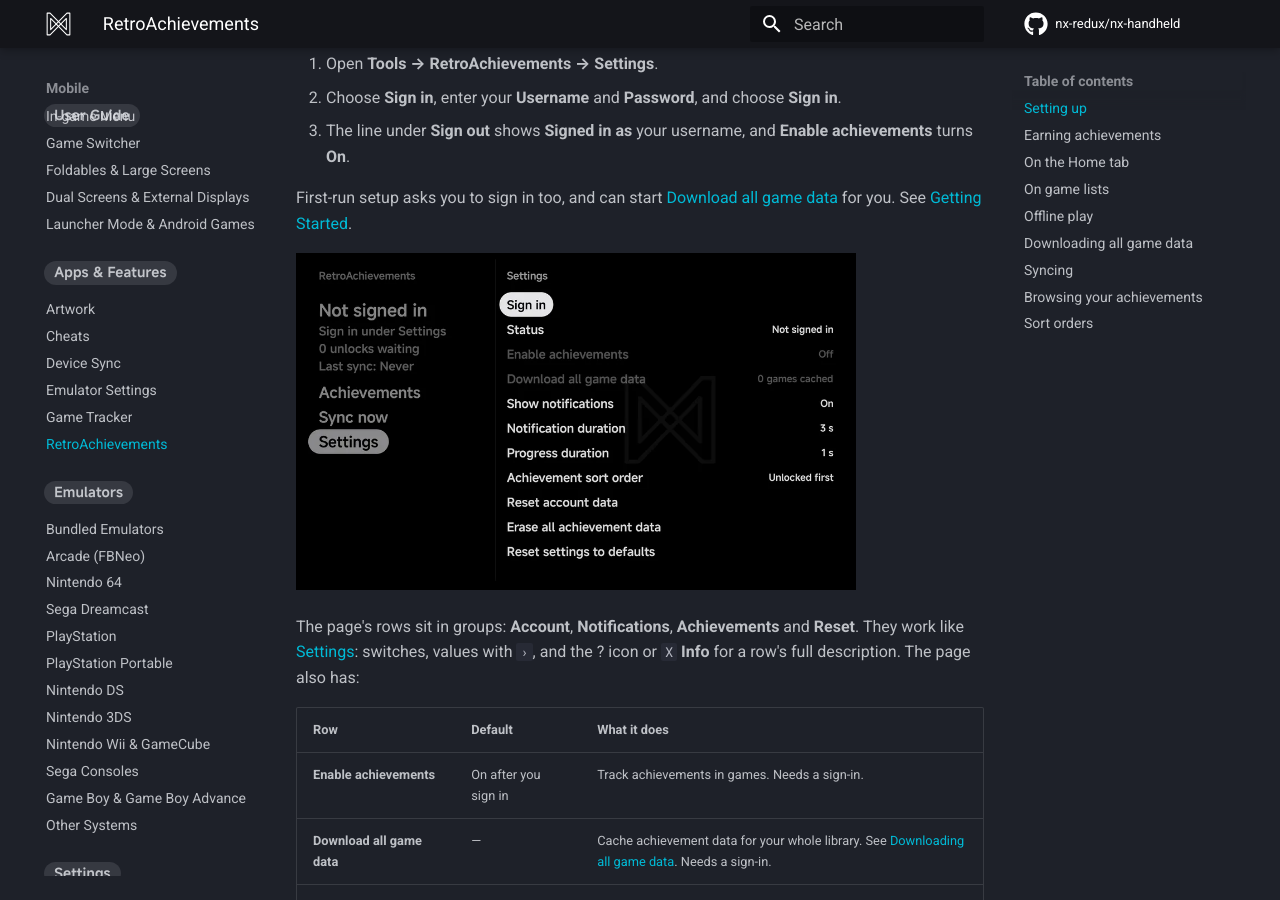
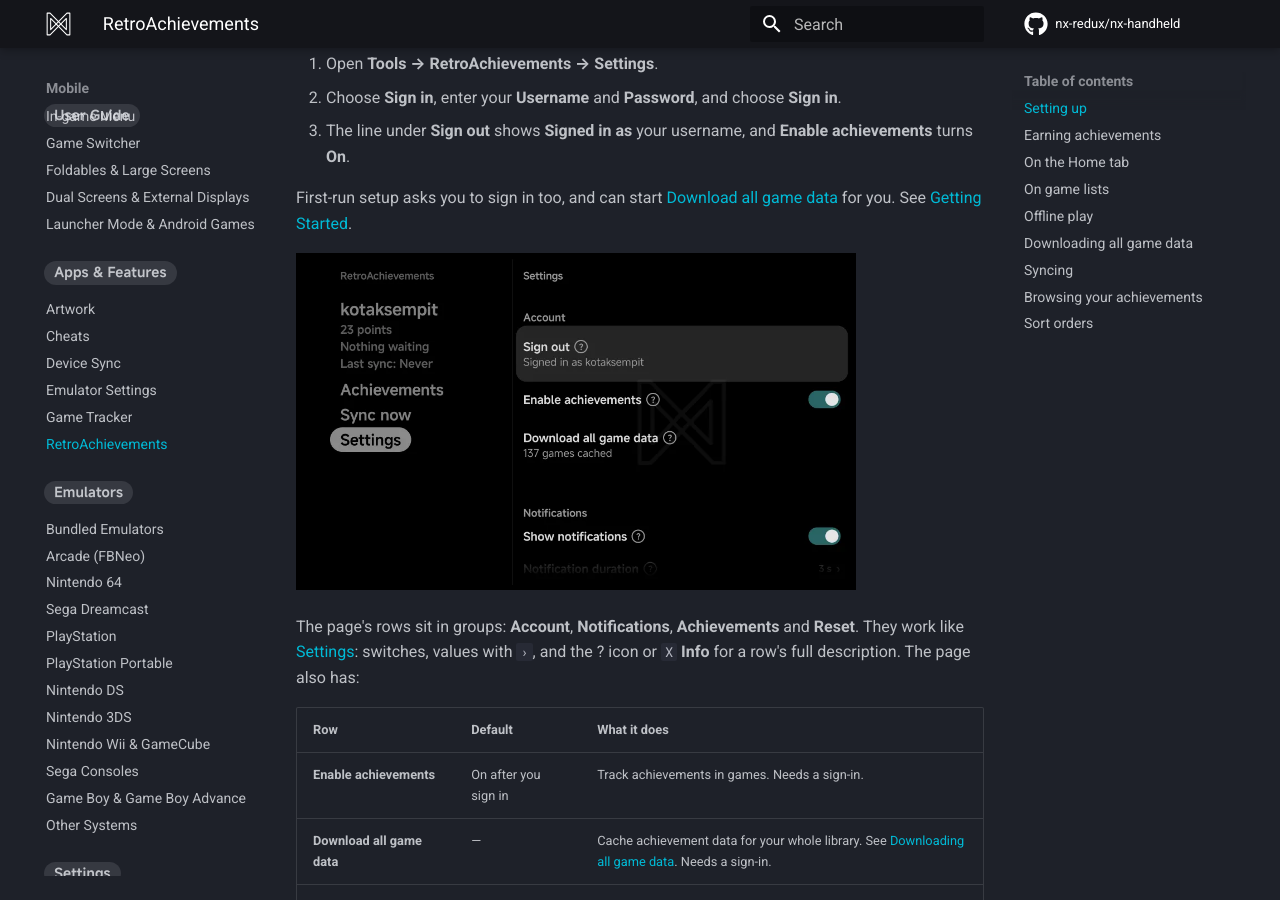
Before and after one commit to mohammadsyuhada/nx-redux-docs, an MkDocs documentation site: the page built from docs/mobile/retroachievements.md, in a window 1280 px wide and 900 px high, scrolled down 1038 px. Built offline with MkDocs 1.6.1 and Material for MkDocs 9.7.7, drawn with Linux system fonts in a browser that asks for light colours; comment, search, counter and statistics services are not loaded.

Commit message:
Retake the RetroAchievements and Artwork Settings screenshots on the Fold

```diff
--- a/docs/mobile/retroachievements.md
+++ b/docs/mobile/retroachievements.md
@@ -40,7 +40,7 @@
 [Download all game data](#downloading-all-game-data) for you. See
 [Getting Started](getting-started.md).
 
-![RetroAchievements → Settings, signed out: Sign in with Not signed in under it, and Enable achievements and Download all game data dimmed with Needs a sign-in](../assets/screenshots/mobile/ra-settings.webp){ .nx-wide }
+![RetroAchievements → Settings beside the RetroAchievements page: the Account group with Sign out and Signed in as kotaksempit under it, Enable achievements on, Download all game data with 137 games cached, then the Notifications group](../assets/screenshots/mobile/ra-settings.webp){ .nx-wide }
 
 The page's rows sit in groups: **Account**, **Notifications**,
 **Achievements** and **Reset**. They work like
```
Also changed, not shown: docs/mobile/artwork.md (+1 -1 lines), docs/assets/screenshots/mobile/artwork-settings.webp, docs/assets/screenshots/mobile/ra-settings.webp.
